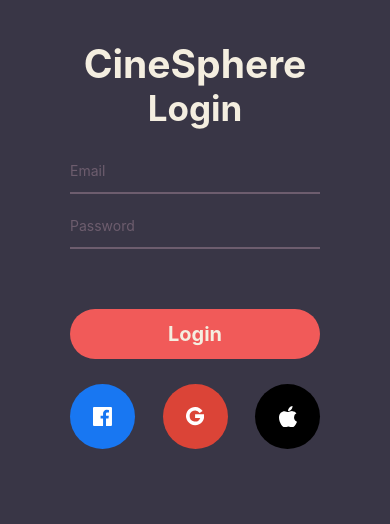
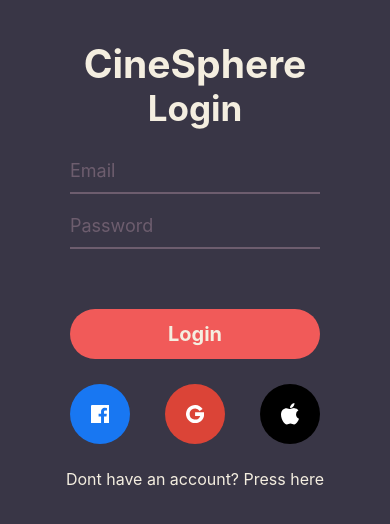
Before and after one commit to DorinHavardi/CineSphere, a React Native app: screen /login in a window 390 px wide. Shown: the top 524 px of the page. Built offline with nearby package versions, Linux system fonts and the light colour scheme.

Commit message:
added some navigation

```diff
--- a/src/components/index.ts
+++ b/src/components/index.ts
@@ -1,9 +1,4 @@
-import CSButton from "./button.cmp";
-import CSInput from "./input.cmp";
-import SocialConnectButton from "./socialButton.cmp";
-import CSText from "./text.cmp";
-
-export const CsText = CSText;
-export const CsInput = CSInput;
-export const CsButton = CSButton;
-export const CsSocialConnect = SocialConnectButton;
+export { default as CsText } from "./text.cmp";
+export { default as CsInput } from "./input.cmp";
+export { default as CsButton } from "./button.cmp";
+export { default as CsSocialConnect } from "./socialButton.cmp";
--- a/src/components/input.cmp.tsx
+++ b/src/components/input.cmp.tsx
@@ -1,6 +1,7 @@
 import { KeyboardTypeOptions, StyleSheet, TextInput } from 'react-native';
 import React, { FC, ReactNode } from 'react';
 import { Colors } from '../theme/colors';
+import { getFontSizeByWindowWidth } from '../utils/window.util';
 
 interface ICSInput {
     placeholder?: string;
@@ -30,6 +31,7 @@ const styles = StyleSheet.create({
         color: Colors.accent1000,
         borderBottomColor: Colors.primary500,
         borderBottomWidth: 2,
-        marginBottom: 10
+        marginBottom: 10,
+        fontSize: getFontSizeByWindowWidth(18)
     }
 })
--- a/src/components/socialButton.cmp.tsx
+++ b/src/components/socialButton.cmp.tsx
@@ -1,11 +1,9 @@
 import { StyleSheet, TouchableOpacity } from 'react-native';
 import React, { FC } from 'react';
 import { Colors } from '../theme/colors';
-import AppleIcon from './svg/apple.icon';
-import GoogleIcon from './svg/google.icon';
-import FacebookIcon from './svg/facebook.icon';
+import { AppleIcon, FacebookIcon, GoogleIcon } from './svg';
 
-const BUTTON_SIZE = 65;
+const BUTTON_SIZE = 60;
 
 export enum ESocialConnectButtonTypes {
     Facebook = "facebook",
--- /dev/null
+++ b/src/components/svg/index.ts
@@ -0,0 +1,3 @@
+export { default as AppleIcon } from "./apple.icon";
+export { default as FacebookIcon } from "./facebook.icon";
+export { default as GoogleIcon } from "./google.icon";
--- a/src/components/text.cmp.tsx
+++ b/src/components/text.cmp.tsx
@@ -5,7 +5,8 @@ import { Colors } from '../theme/colors';
 
 export enum ECSTextTypes {
     Biggest = 'biggest',
-    Bigger = 'bigger'
+    Bigger = 'bigger',
+    Small = 'small'
 }
 
 interface ICSText {
@@ -20,9 +21,13 @@ const CSText: FC<ICSText> = ({ children, type, style, numberOfLines }) => {
         return (
             <Text style={[styles.biggest, style]} numberOfLines={numberOfLines}>{children}</Text>
         )
-    else if (type === "bigger")
+    if (type === "bigger")
         return (
             <Text style={[styles.bigger, style]} numberOfLines={numberOfLines}>{children}</Text>
+        )
+    if (type === "small")
+        return (
+            <Text style={[styles.small, style]} numberOfLines={numberOfLines}>{children}</Text>
         )
     return (
         <Text numberOfLines={numberOfLines}>{children}</Text>
@@ -43,5 +48,10 @@ const styles = StyleSheet.create({
         color: Colors.accent1000,
         fontWeight: 'bold',
 
-    }
+    },
+    small: {
+        fontSize: getFontSizeByWindowWidth(16),
+        color: Colors.accent1000,
+
+    },
 })
--- a/src/screens/login.screen.tsx
+++ b/src/screens/login.screen.tsx
@@ -1,11 +1,13 @@
-import React from 'react'
-import { StyleSheet, View } from 'react-native'
+import React, { FC } from 'react'
+import { Pressable, StyleSheet, View } from 'react-native'
 import { CsButton, CsInput, CsSocialConnect, CsText } from '../components'
 import { ECSTextTypes } from '../components/text.cmp'
 import { Colors } from '../theme/colors'
 import { ESocialConnectButtonTypes } from '../components/socialButton.cmp'
+import { useNavigation } from '@react-navigation/native'
 
-const Login = () => {
+const Login: FC = ({ }) => {
+    const navigation = useNavigation();
     return (
         <View style={styles.container}>
             <CsText type={ECSTextTypes.Biggest}>CineSphere</CsText>
@@ -20,6 +22,10 @@ const Login = () => {
                     <CsSocialConnect type={ESocialConnectButtonTypes.Apple} />
                 </View>
             </View>
+            <View style={styles.noAccount}>
+                <CsText type={ECSTextTypes.Small} style={styles.noAccountText}>Dont have an account? </CsText>
+                <Pressable onPress={() => navigation.navigate('register')}><CsText type={ECSTextTypes.Small} style={styles.noAccountText}>Press here</CsText></Pressable>
+            </View>
         </View>
     )
 }
@@ -31,7 +37,8 @@ const styles = StyleSheet.create({
         flex: 1,
         alignItems: 'center',
         paddingVertical: 20,
-        backgroundColor: Colors.primary1000
+        backgroundColor: Colors.primary1000,
+        // width: "100%"
 
     },
     methodsContainer: {
@@ -42,4 +49,12 @@ const styles = StyleSheet.create({
         justifyContent: 'space-between',
         marginVertical: 25,
     },
+    noAccount: {
+        flexDirection: "row",
+        width: "100%",
+        justifyContent: 'center',
+    },
+    noAccountText: {
+        // color: Colors.primary500
+    }
 })
--- a/src/theme/mainLayout.cmp.tsx
+++ b/src/theme/mainLayout.cmp.tsx
@@ -1,6 +1,7 @@
 import React, { FC, ReactNode } from 'react';
 import { StyleSheet, View } from 'react-native';
 import { Colors } from './colors';
+import { SCREEN_HEIGHT, SCREEN_WIDTH } from '../utils/window.util';
 
 interface IMainLayout {
   children: ReactNode;
@@ -20,6 +21,8 @@ const styles = StyleSheet.create({
     backgroundColor: Colors.primary1000,
     fontWeight: 'bold',
     flex: 1,
-    padding: 20
+    padding: 20,
+    width: SCREEN_WIDTH,
+    height: SCREEN_HEIGHT
   },
 })
```
